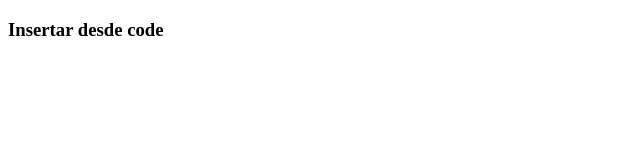
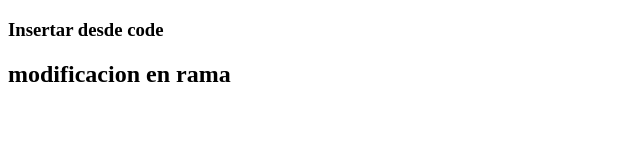
Before and after one commit to Fran3424/Clonar-ejemplo, a plain HTML site: page index.html in a window 1280 px wide. Shown: the whole page, without its empty margins (0-640 px from the left). Drawn offline with Linux system fonts and the light colour scheme.

Commit message:
Cambio Rama

```diff
--- a/index.html
+++ b/index.html
@@ -9,5 +9,6 @@
 <body>
 
     <h3>Insertar desde code</h3>
+    <h2>modificacion en rama</h2>
 </body>
 </html>
```
